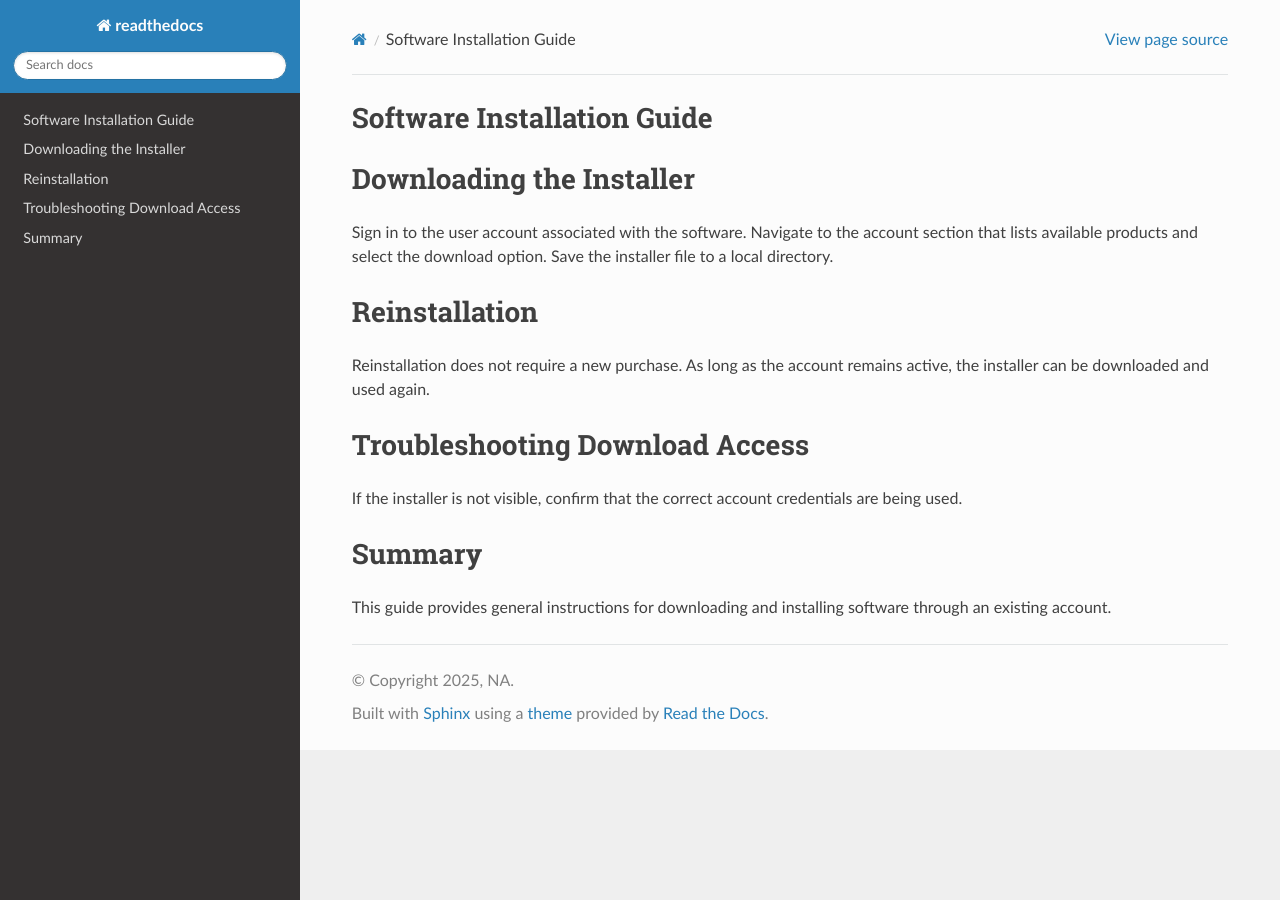
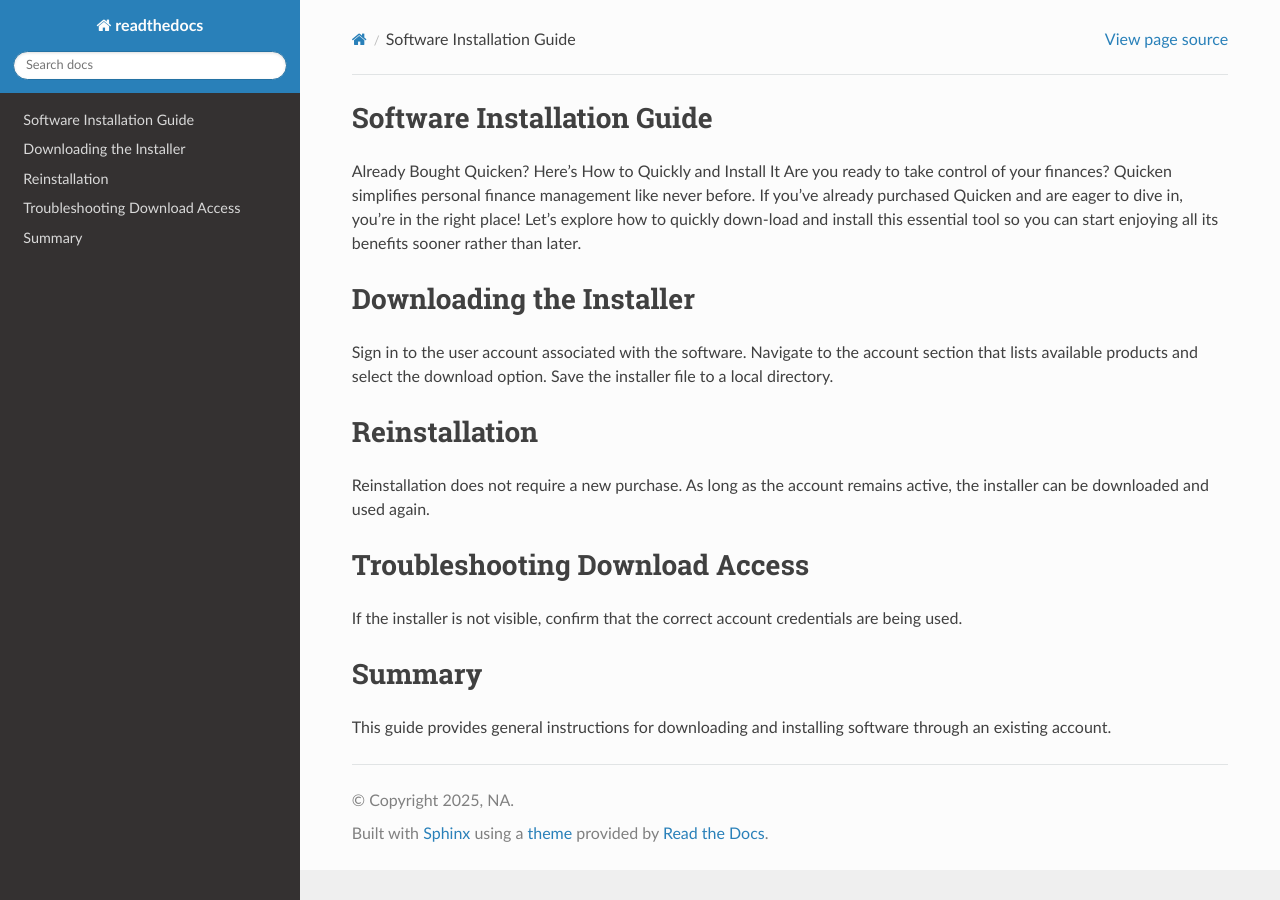
Before and after one commit to jrstanytr/quickmyen, a Sphinx documentation site: the page built from source/index.rst, in a window 1280 px wide. Built offline with Sphinx 7.4.7 and the Read the Docs theme 3.1.0, drawn with Linux system fonts in a browser that asks for light colours.

Commit message:
Update index.rst

```diff
--- a/source/index.rst
+++ b/source/index.rst
@@ -1,7 +1,8 @@
 Software Installation Guide
 ---------------------------
 
-
+Already Bought Quicken? Here’s How to Quickly and Install It
+Are you ready to take control of your finances? Quicken simplifies personal finance management like never before. If you've already purchased Quicken and are eager to dive in, you're in the right place! Let's explore how to quickly down-load and install this essential tool so you can start enjoying all its benefits sooner rather than later.
 
 Downloading the Installer
 -------------------------
```
